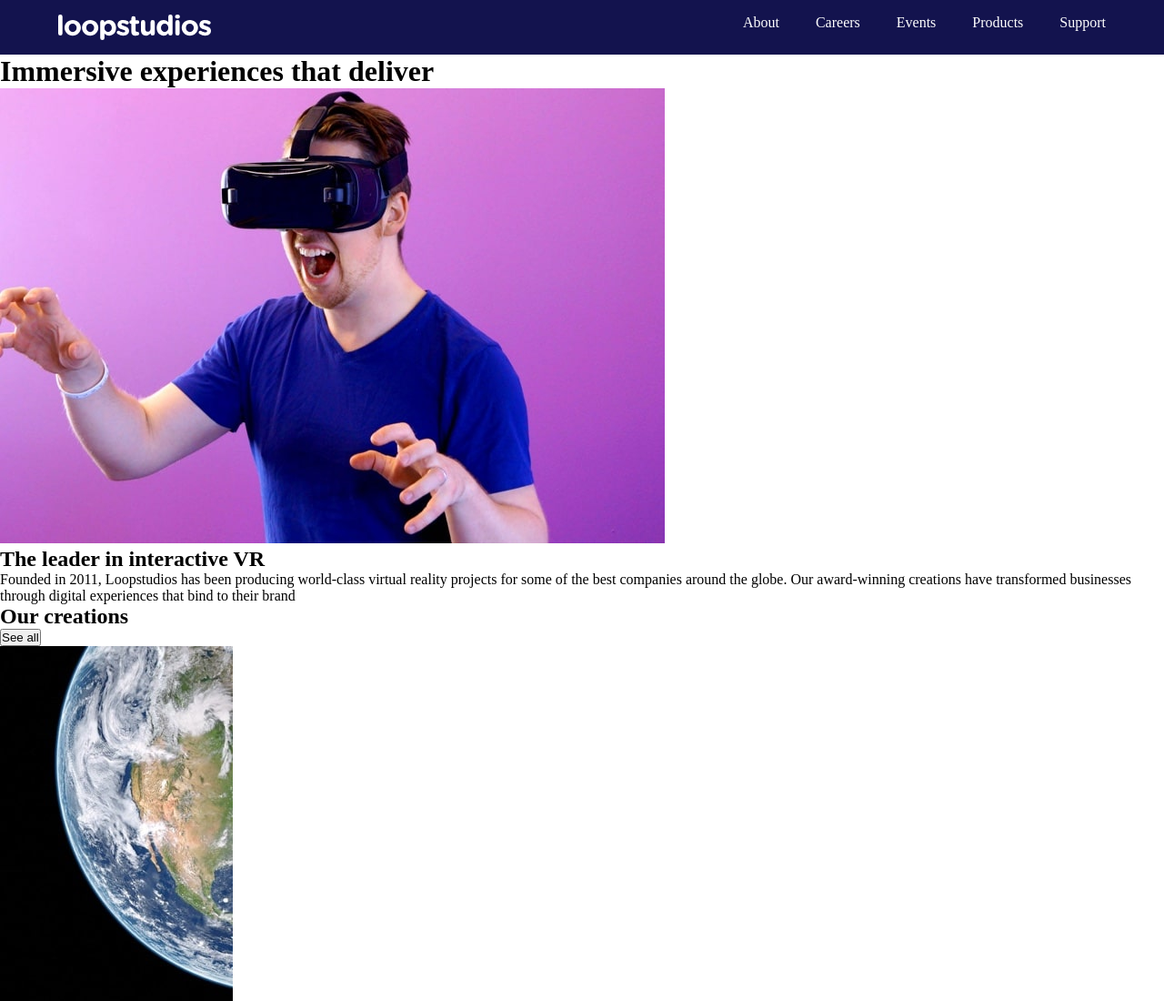
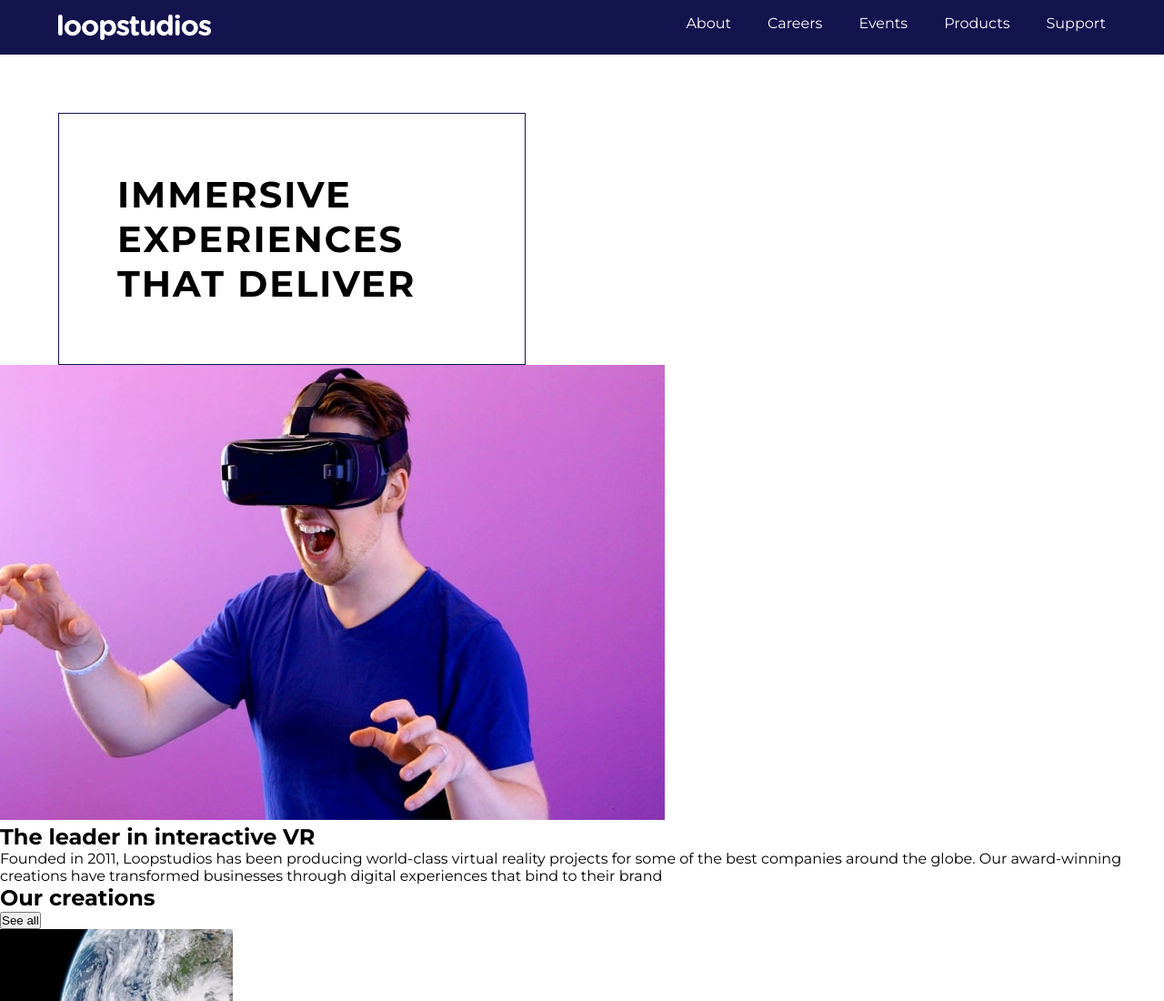
Before and after one commit to abdouAoufi/challenge-6, a plain HTML site: page index.html in a window 1280 px wide. Shown: the top 1100 px of the page at 91% size. Drawn offline with Linux system fonts and the light colour scheme.

Commit message:
add header css

```diff
--- a/index.html
+++ b/index.html
@@ -30,8 +30,12 @@
       </ul>
     </div>
 
-    <div>
-      <h1>Immersive experiences that deliver</h1>
+    <div id="header">
+      <h1>
+        Immersive <br />
+        experiences <br/>
+        that deliver
+      </h1>
     </div>
 
     <div>
--- a/style/style.css
+++ b/style/style.css
@@ -1,6 +1,12 @@
+@import url("https://fonts.googleapis.com/css2?family=Montserrat:ital,wght@0,100;0,200;0,300;0,400;0,500;0,600;0,700;0,800;0,900;1,100;1,200;1,300;1,400;1,500;1,600;1,700;1,800;1,900&display=swap");
+
 * {
   margin: 0;
   padding: 0;
+}
+
+body {
+  font-family: "Montserrat", sans-serif;
 }
 
 a {
@@ -25,3 +31,17 @@ a {
   color: white;
   gap: 2.5rem;
 }
+
+#header {
+  border: 1px solid rgb(19, 19, 78);;
+  margin-top: 4rem;
+  width: 30%;
+  padding: 4rem;
+  margin-left: 4rem;
+}
+
+#header h1 {
+  font-size: 2.5rem;
+  text-transform: uppercase;
+  letter-spacing: 2px;
+}
```
